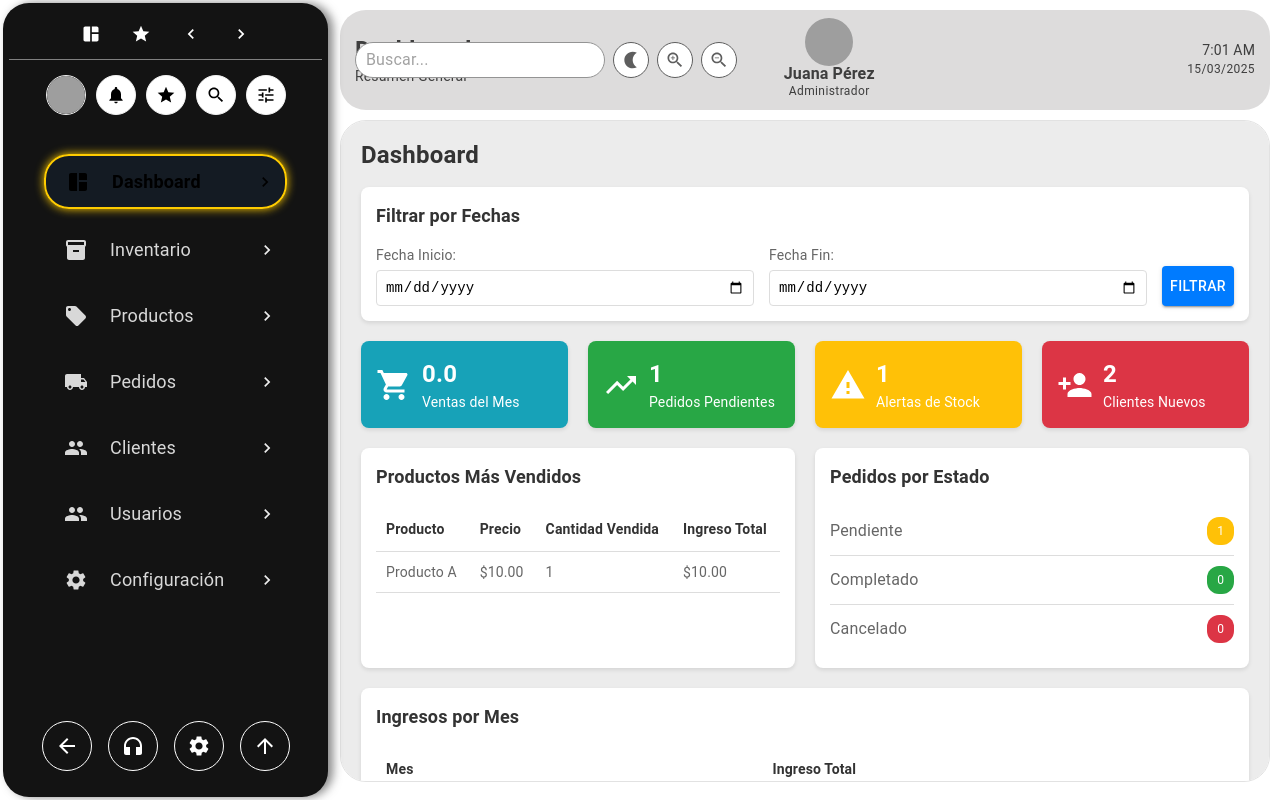
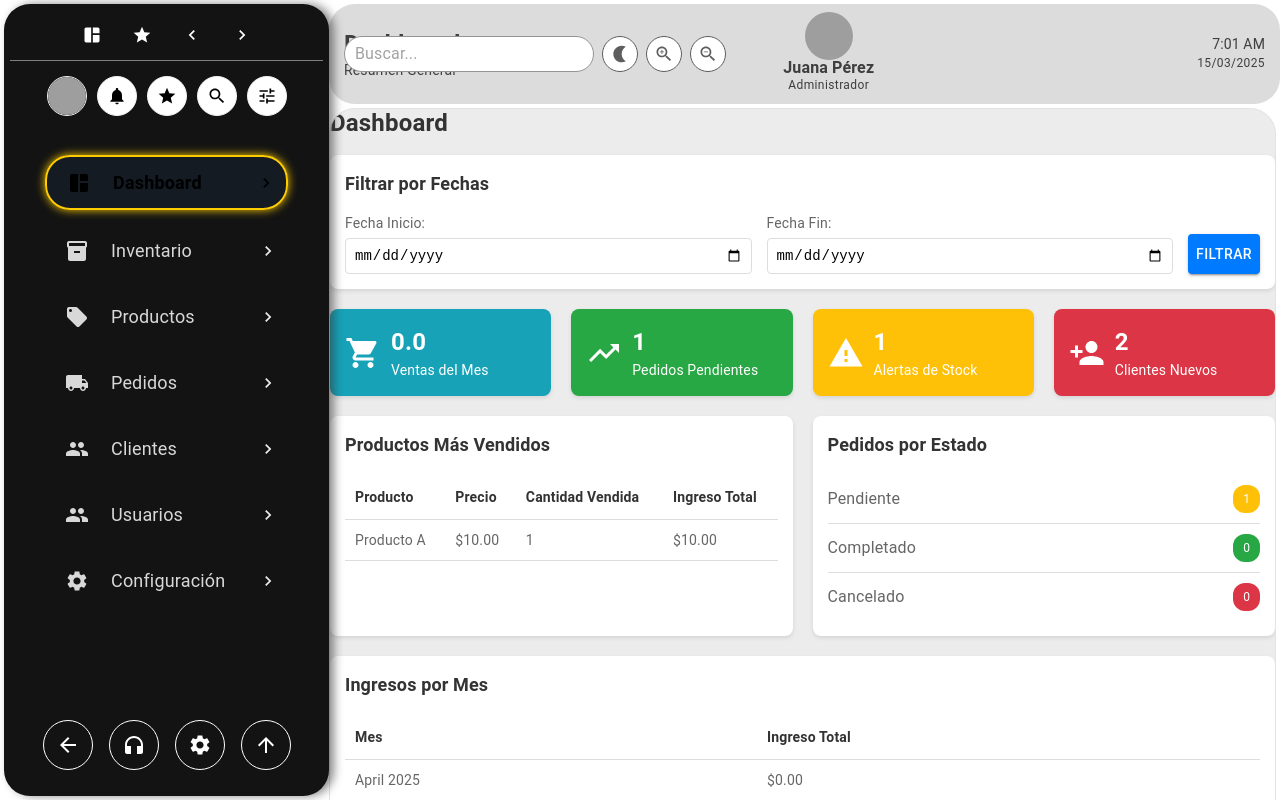
Before and after one commit to fergmoon1/ERP_Frontend_only, a React (Create React App) app in the folder Frontend/: page /dashboard in a window 1280 px wide. Shown: the top 800 px of the page. Built offline with nearby package versions, Linux system fonts and the light colour scheme; grey boxes are pictures that could not be loaded; the HTML template or start-up script is replaced by a standard one.

Commit message:
Ajustes navbar, workArea y Sidebar, Tamaños y posicion

```diff
--- a/Frontend/src/pages/Dashboard.tsx
+++ b/Frontend/src/pages/Dashboard.tsx
@@ -89,8 +89,8 @@ const Dashboard: React.FC = () => {
             color: 'rgb(216,216,216)',
             borderRight: 0,
             borderRadius: '26px',
-            margin: '3px',
-            height: 'calc(100vh - 6px)',
+            margin: '4px',
+            height: 'calc(100vh - 8px)',
             display: 'flex',
             flexDirection: 'column',
             justifyContent: 'space-between',
@@ -160,18 +160,18 @@ const Dashboard: React.FC = () => {
       </Drawer>
 
       {/* Main Content */}
-      <Box sx={{ flexGrow: 1, pr: '10px', pt: '10px', pb: '10px', pl: '10px', ml: '5px', display: 'flex', flexDirection: 'column' }}>
+      <Box sx={{ flexGrow: 1, display: 'flex', flexDirection: 'column', ml: '4px' }}>
         {/* Topbar */}
         <Box sx={{
           bgcolor: '#dddcdc',
           color: 'rgba(46,46,46,0.911)',
           borderRadius: '26px',
           height: '100px',
-          mt: 0,
-          mb: '10px',
+          mt: '4px',
+          mr: '4px',
+          mb: '4px',
           width: '100%',
           overflow: 'visible',
-          ml: 0,
           display: 'flex',
           alignItems: 'center',
           px: '15px',
@@ -248,13 +248,10 @@ const Dashboard: React.FC = () => {
           bgcolor: 'rgb(236,236,236)',
           color: 'black',
           borderRadius: '26px',
-          p: '20px',
-          height: `calc(100vh - 138px)`,
-          width: '100%',
+          flex: 1,
+          mr: '4px',
           overflowY: 'auto',
           boxSizing: 'border-box',
-          mb: '10px',
-          ml: 0,
           border: '1px solid rgb(226,226,226)'
         }}>
           <Box>
```
